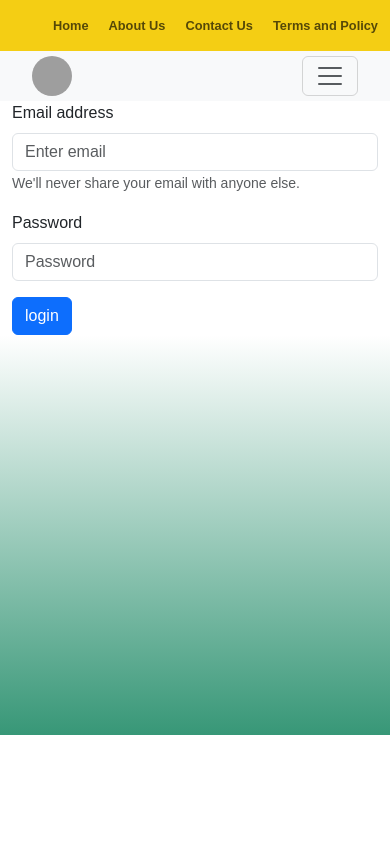
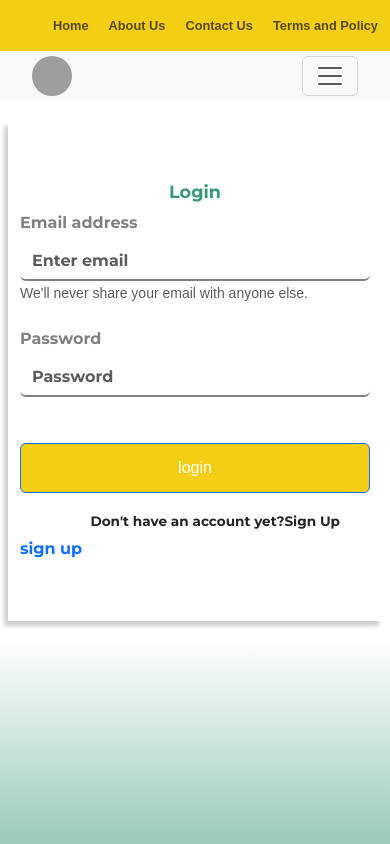
Before and after one commit to Rajankumar001/Food_App, a React (Create React App) app in the folder client/: page /login in a window 390 px wide. Shown: the top 844 px of the page. Built offline with nearby package versions, Linux system fonts and the light colour scheme; grey boxes are pictures that could not be loaded.

Commit message:
hanges in login and registerpage

```diff
--- a/client/src/components/Login/Login.css
+++ b/client/src/components/Login/Login.css
@@ -0,0 +1,144 @@
+
+.login-main-container{
+    display: flex;
+    flex-direction: column;
+    width: 100vw;
+    height: auto;
+    justify-content: center;
+    align-items: center;
+}
+
+
+
+.Login_container{
+    margin: 20px 0px;
+    font-family: "Montserrat", sans-serif;
+    font-optical-sizing: auto;
+    font-weight: 200;
+    font-style: normal;
+    box-shadow: -4px 5px 4px rgb(208, 206, 206);
+    width: 450px;
+    height: 500px;
+    display: flex;
+    justify-content: center;
+    align-items: center;
+}
+.mb-3{
+    font-family: "Montserrat", sans-serif;
+    font-optical-sizing: auto;
+    font-weight: 200;
+    font-style: normal;
+    width: 420px;
+    height: 100px;
+
+}
+.form_input{
+    border: none;
+    border-bottom: 2px solid grey;
+    color: lightslategray
+} form h2{
+    font-family: "Montserrat", sans-serif;
+    font-optical-sizing: auto;
+    font-size: 1.1rem;
+    font-weight: 100;
+    color: #379777;
+    font-style: normal;
+    text-align: center;
+}
+.login-button{
+    width: 400px;
+    height: 50px;
+    background-color: #F4CE14;
+    color: #fff;
+}
+.login-button::after{
+    font-family: "Montserrat", sans-serif;
+    font-optical-sizing: auto;
+    font-weight: 200;
+    font-style: normal;
+    text-align: center;
+    background-color: #379777;
+}
+span h4{
+    margin-right: 30px;
+    margin-top: 20px;
+    text-align: end;
+    font-family: "Montserrat", sans-serif;
+    font-optical-sizing: auto;
+     font-size: 0.85rem;
+    font-style: normal;
+}
+span a{
+    text-decoration: none;
+    text-align: center;
+    font-family: "Montserrat", sans-serif;
+    font-optical-sizing: auto;
+}
+.title{
+    font-size: 1rem;
+    color: grey;
+    font-family: "Montserrat", sans-serif;
+    font-optical-sizing: auto;
+}
+.signup_container{
+    margin: 20px 0px;
+    font-family: "Montserrat", sans-serif;
+    font-optical-sizing: auto;
+    font-weight: 200;
+    font-style: normal;
+    box-shadow: -4px 5px 4px rgb(208, 206, 206);
+    width: 500px;
+    height: 750px;
+    display: flex;
+    justify-content: center;
+    align-items: center;
+}
+@media (max-width:600px) {
+    .Login_container{
+        margin: 20px 0px;
+        font-family: "Montserrat", sans-serif;
+        font-optical-sizing: auto;
+        font-weight: 200;
+        font-style: normal;
+        box-shadow: -4px 5px 4px rgb(208, 206, 206);
+        width: 375px;
+        height: 500px;
+        display: flex;
+        justify-content: center;
+        align-items: center;
+    }
+    .mb-3{
+        font-family: "Montserrat", sans-serif;
+        font-optical-sizing: auto;
+        font-weight: 200;
+        font-style: normal;
+        width: 350px;
+        height: 100px;
+
+    }
+    .form_input{
+        border: none;
+        border-bottom: 2px solid grey;
+        color: lightslategray
+    }
+    .login-button{
+        width: 350px;
+        height: 50px;
+        background-color: #F4CE14;
+        color: #fff;
+    }
+    .signup_container{
+        margin: 20px 0px;
+        font-family: "Montserrat", sans-serif;
+        font-optical-sizing: auto;
+        font-weight: 200;
+        font-style: normal;
+        box-shadow: -4px 5px 4px rgb(208, 206, 206);
+        width: 375px;
+        height: 750px;
+        display: flex;
+        justify-content: center;
+        align-items: center;
+    }
+
+}
--- a/client/src/components/Login/Login.js
+++ b/client/src/components/Login/Login.js
@@ -25,26 +25,30 @@ const LoginHandler=()=>{
 }
   return (
     <>
-    <Container>
+    <div className='login-main-container'>
+    <div className='Login_container'>
      <Form>
+      <h2>Login</h2>
       <Form.Group className="mb-3" controlId="formBasicEmail">
-        <Form.Label>Email address</Form.Label>
-        <Form.Control type="email" placeholder="Enter email"  value={email} onChange={e=>setEmail(e.target.value)}/>
+        <Form.Label className='title'>Email address</Form.Label>
+        <Form.Control type="email" placeholder="Enter email"  value={email} onChange={e=>setEmail(e.target.value)} className='form_input'/>
         <Form.Text className="text-muted">
           We'll never share your email with anyone else.
         </Form.Text>
       </Form.Group>
 
       <Form.Group className="mb-3" controlId="formBasicPassword">
-        <Form.Label>Password</Form.Label>
-        <Form.Control type="password" placeholder="Password"value={password} onChange={e=>setPassword(e.target.value)} />
+        <Form.Label className='title'>Password</Form.Label>
+        <Form.Control type="password" placeholder="Password"value={password} onChange={e=>setPassword(e.target.value)} className='form_input'/>
       </Form.Group>
-      <Button variant="primary" onClick={LoginHandler}>
+      <Button variant="primary" onClick={LoginHandler} className='login-button'>
         login
       </Button>
+      <span><h4>Don't have an account yet?Sign Up</h4><a href='/register'>sign up</a></span>
     </Form>
-    </Container>
+    </div>
     <Footerpage/>
+    </div>
     </>
   )
 }
--- a/client/src/components/Register/UserRegister.js
+++ b/client/src/components/Register/UserRegister.js
@@ -2,6 +2,7 @@ import React, { useState } from 'react'
 import { Button,Container,Form } from 'react-bootstrap';
 import {useDispatch} from 'react-redux';
 import { RegisterAction } from '../../Action/RegisterAction';
+import '../Login/Login.css';
 import Footerpage from '../Footer/Footerpage';
 const UserRegister = () => {
   const dispatch=useDispatch();
@@ -22,37 +23,41 @@ const [address,setAddress]=useState("");
  }
   return (
     <>
-<Container>
+<div className='login-main-container'>
+<div className='signup_container'>
     <Form>
+      <h2>Sign Up</h2>
     <Form.Group className="mb-3" controlId="formBasicName">
-        <Form.Label>Name</Form.Label>
-        <Form.Control type="text"  value={name} placeholder="Name" onChange={e=>setName(e.target.value)} />
+        <Form.Label className='title'>Name</Form.Label>
+        <Form.Control type="text"  value={name} placeholder="Name" onChange={e=>setName(e.target.value)}  className='form_input'/>
       </Form.Group>
       <Form.Group className="mb-3" controlId="formBasicEmail">
-        <Form.Label>Email address</Form.Label>
-        <Form.Control type="email" placeholder="Enter email"value={email} onChange={e=>setEmail(e.target.value)}/>
+        <Form.Label className='title'>Email address</Form.Label>
+        <Form.Control type="email" placeholder="Enter email"value={email} onChange={e=>setEmail(e.target.value)} className='form_input'/>
         <Form.Text className="text-muted">
           We'll never share your email with anyone else.
         </Form.Text>
       </Form.Group>
       <Form.Group className="mb-3" controlId="exampleForm.ControlTextarea1">
-        <Form.Label>Address</Form.Label>
-        <Form.Control as="textarea" rows={3}  value={address} onChange={e=>setAddress(e.target.value)} placeholder='Enter your Address...'/>
+        <Form.Label className='title'>Address</Form.Label>
+        <Form.Control as="textarea" rows={3}  value={address} onChange={e=>setAddress(e.target.value)} placeholder='Enter your Address...' className='form_input'/>
       </Form.Group>
       <Form.Group className="mb-3" controlId="formBasicPassword">
-        <Form.Label>Password</Form.Label>
-        <Form.Control type="password" placeholder="Password"value={password} onChange={e=>setPassword(e.target.value)}/>
+        <Form.Label className='title'>Password</Form.Label>
+        <Form.Control type="password" placeholder="Password"value={password} onChange={e=>setPassword(e.target.value)} className='form_input'/>
       </Form.Group>
       <Form.Group className="mb-3" controlId="formBasicCpassword">
-        <Form.Label>Cpassword</Form.Label>
-        <Form.Control type="password" placeholder="Cpassword" value={Cpassword} onChange={e=>setCPassword(e.target.value)}/>
+        <Form.Label className='title'>Cpassword</Form.Label>
+        <Form.Control type="password" placeholder="Cpassword" value={Cpassword} onChange={e=>setCPassword(e.target.value)} className='form_input'/>
       </Form.Group>
-      <Button variant="primary" onClick={Registerhandle}>
-        Register
+      <Button variant="primary" onClick={Registerhandle} className='login-button'>
+        Sign Up
       </Button>
+      <span><h4>Already have account ? login</h4><a href='/login'>Login</a></span>
     </Form>
-</Container>
+</div>
 <Footerpage/>
+</div>
     </>
   )
 }
```
